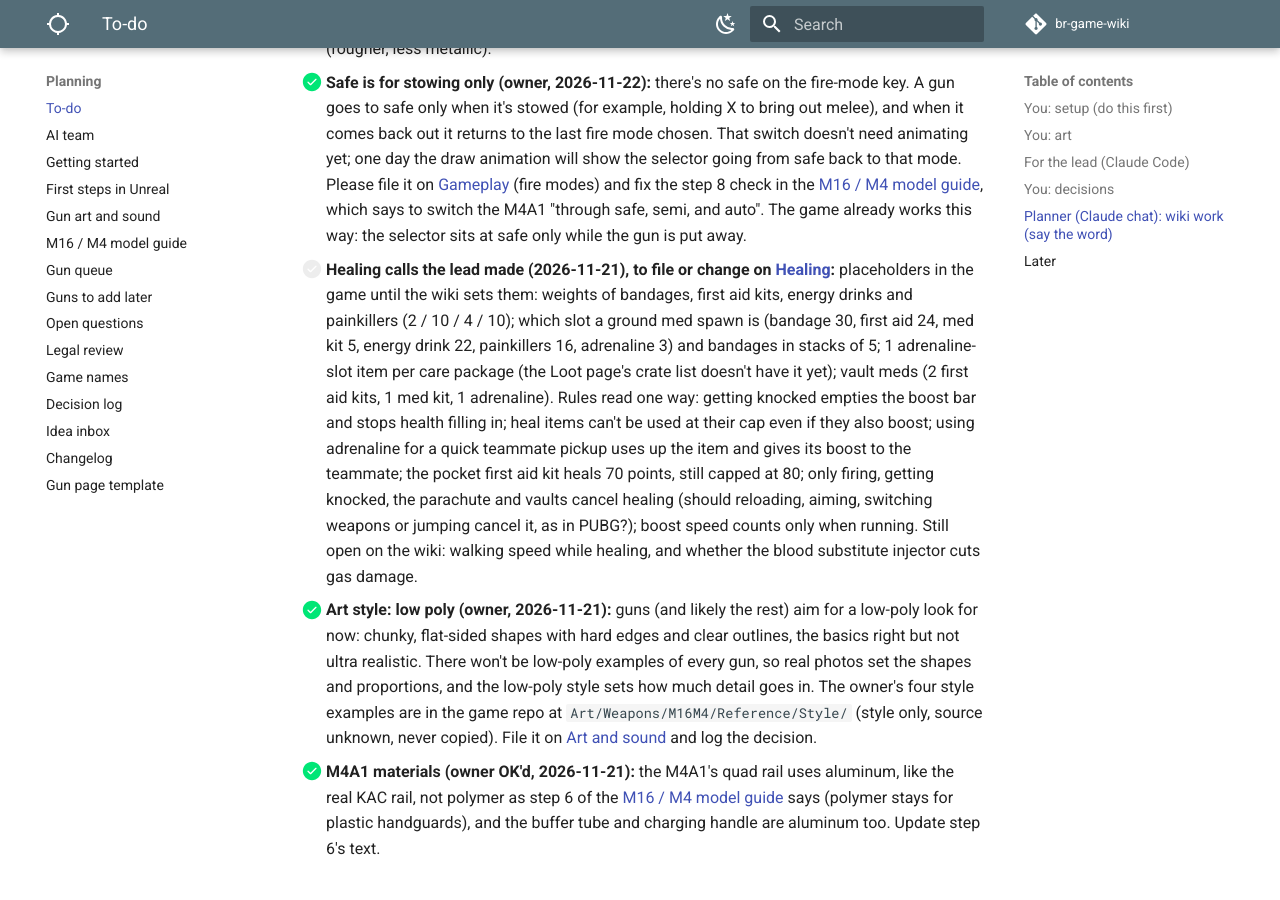
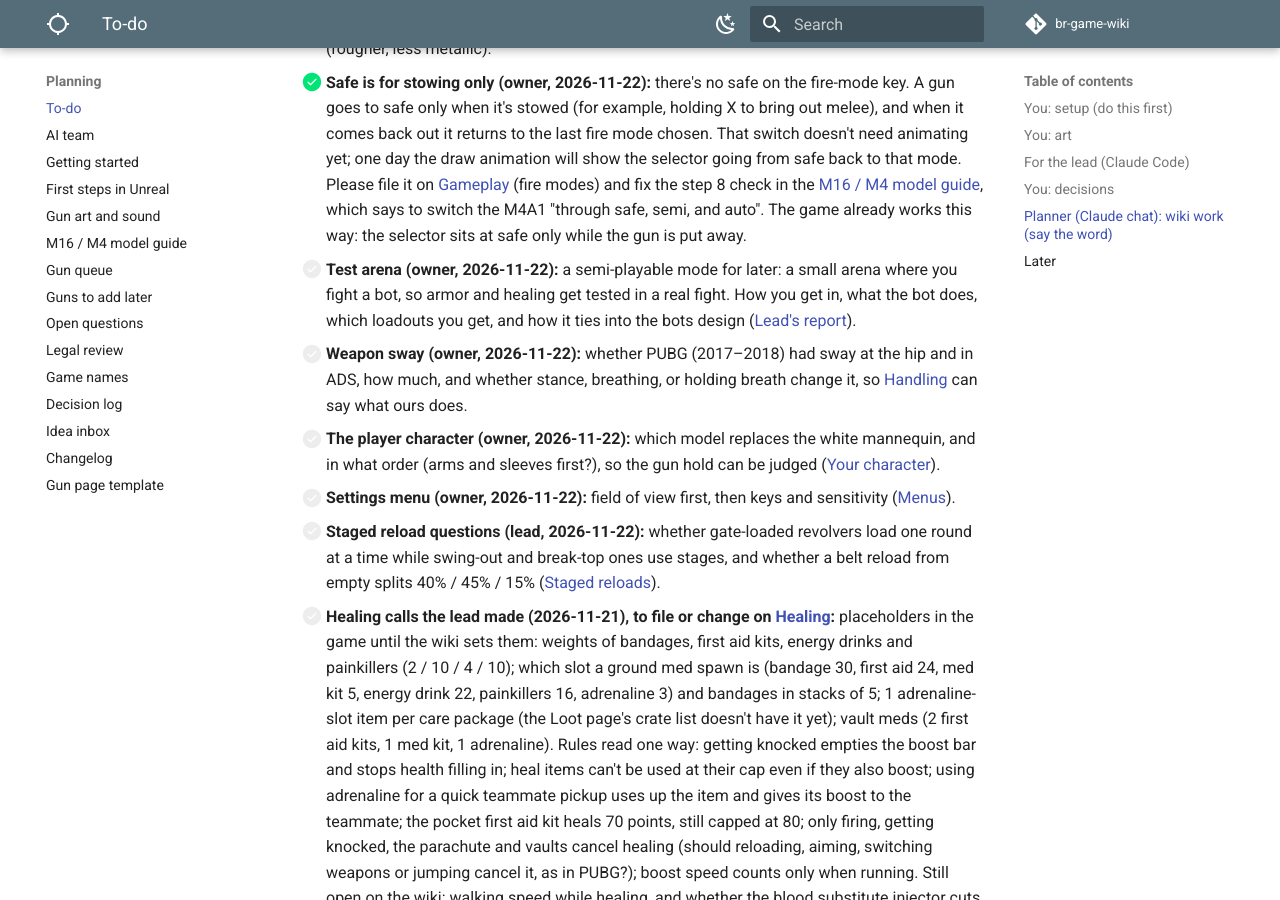
Before and after one commit to DerrickSpartan1/br-game-wiki, an MkDocs documentation site: the page built from docs/planning/to-do.md, in a window 1280 px wide and 900 px high, scrolled down 8401 px. Built offline with MkDocs 1.6.1 and Material for MkDocs 9.7.7, drawn with Linux system fonts in a browser that asks for light colours; comment, search, counter and statistics services are not loaded.

Commit message:
Planner to-do: the lead's new asks
Co-Authored-By: Claude Opus 5.5 <noreply@anthropic.com>
Claude-Session: https://claude.ai/code/session_01LAp2s4euUjj6HZthupXLj4

```diff
--- a/docs/planning/to-do.md
+++ b/docs/planning/to-do.md
@@ -167,6 +167,11 @@ In rough order of what the game needs first:
 - [x] **First-person view and the player character (owner, 2026-11-22):** the M4A1 is in the game and in hand; next the owner wants the character model and how guns are held in first person to look like PUBG's first person (search "pubg first person"): the gun low and to the right, angled in, with the left hand on the handguard from below and the sights close to the screen center. Two PUBG screenshots are in the game repo at `Art/Reference/FirstPerson/` (reference only). Please write up on [Gameplay](../systems/gameplay.md) the first-person look (field of view, where the gun sits at the hip and in ADS, arm and sleeve look) and which character the game uses until the [robot characters](idea-inbox.md#robot-character-concept) (Unreal's mannequins for now?), so the lead can brief the animator.
 - [x] **Lighting look (owner, 2026-11-22):** the owner doesn't want super realistic lighting and reflections for now; guns looked too shiny under Unreal's default range lighting. Please file it with the low-poly style on [Art and sound](art-and-sound.md): how lighting, reflections and shadows should feel (closer to PUBG 2017–2018, softer and flatter?), so the lead can set the project's lighting and reflection settings to match. Meanwhile the lead makes the gun materials more matte (rougher, less metallic).
 - [x] **Safe is for stowing only (owner, 2026-11-22):** there's no safe on the fire-mode key. A gun goes to safe only when it's stowed (for example, holding X to bring out melee), and when it comes back out it returns to the last fire mode chosen. That switch doesn't need animating yet; one day the draw animation will show the selector going from safe back to that mode. Please file it on [Gameplay](../systems/gameplay.md) (fire modes) and fix the step 8 check in the [M16 / M4 model guide](m16-m4-model.md), which says to switch the M4A1 "through safe, semi, and auto". The game already works this way: the selector sits at safe only while the gun is put away.
+- [ ] **Test arena (owner, 2026-11-22):** a semi-playable mode for later: a small arena where you fight a bot, so armor and healing get tested in a real fight. How you get in, what the bot does, which loadouts you get, and how it ties into the bots design ([Lead's report](#for-the-lead-claude-code)).
+- [ ] **Weapon sway (owner, 2026-11-22):** whether PUBG (2017–2018) had sway at the hip and in ADS, how much, and whether stance, breathing, or holding breath change it, so [Handling](../systems/handling.md) can say what ours does.
+- [ ] **The player character (owner, 2026-11-22):** which model replaces the white mannequin, and in what order (arms and sleeves first?), so the gun hold can be judged ([Your character](../systems/skins.md#your-character)).
+- [ ] **Settings menu (owner, 2026-11-22):** field of view first, then keys and sensitivity ([Menus](../systems/gameplay.md#hud-and-inventory)).
+- [ ] **Staged reload questions (lead, 2026-11-22):** whether gate-loaded revolvers load one round at a time while swing-out and break-top ones use stages, and whether a belt reload from empty splits 40% / 45% / 15% ([Staged reloads](../systems/handling.md#staged-reloads)).
 - [ ] **Healing calls the lead made (2026-11-21), to file or change on [Healing](../systems/healing.md):** placeholders in the game until the wiki sets them: weights of bandages, first aid kits, energy drinks and painkillers (2 / 10 / 4 / 10); which slot a ground med spawn is (bandage 30, first aid 24, med kit 5, energy drink 22, painkillers 16, adrenaline 3) and bandages in stacks of 5; 1 adrenaline-slot item per care package (the Loot page's crate list doesn't have it yet); vault meds (2 first aid kits, 1 med kit, 1 adrenaline). Rules read one way: getting knocked empties the boost bar and stops health filling in; heal items can't be used at their cap even if they also boost; using adrenaline for a quick teammate pickup uses up the item and gives its boost to the teammate; the pocket first aid kit heals 70 points, still capped at 80; only firing, getting knocked, the parachute and vaults cancel healing (should reloading, aiming, switching weapons or jumping cancel it, as in PUBG?); boost speed counts only when running. Still open on the wiki: walking speed while healing, and whether the blood substitute injector cuts gas damage.
 - [x] **Art style: low poly (owner, 2026-11-21):** guns (and likely the rest) aim for a low-poly look for now: chunky, flat-sided shapes with hard edges and clear outlines, the basics right but not ultra realistic. There won't be low-poly examples of every gun, so real photos set the shapes and proportions, and the low-poly style sets how much detail goes in. The owner's four style examples are in the game repo at `Art/Weapons/M16M4/Reference/Style/` (style only, source unknown, never copied). File it on [Art and sound](art-and-sound.md) and log the decision.
 - [x] **M4A1 materials (owner OK'd, 2026-11-21):** the M4A1's quad rail uses aluminum, like the real KAC rail, not polymer as step 6 of the [M16 / M4 model guide](m16-m4-model.md) says (polymer stays for plastic handguards), and the buffer tube and charging handle are aluminum too. Update step 6's text.
```
